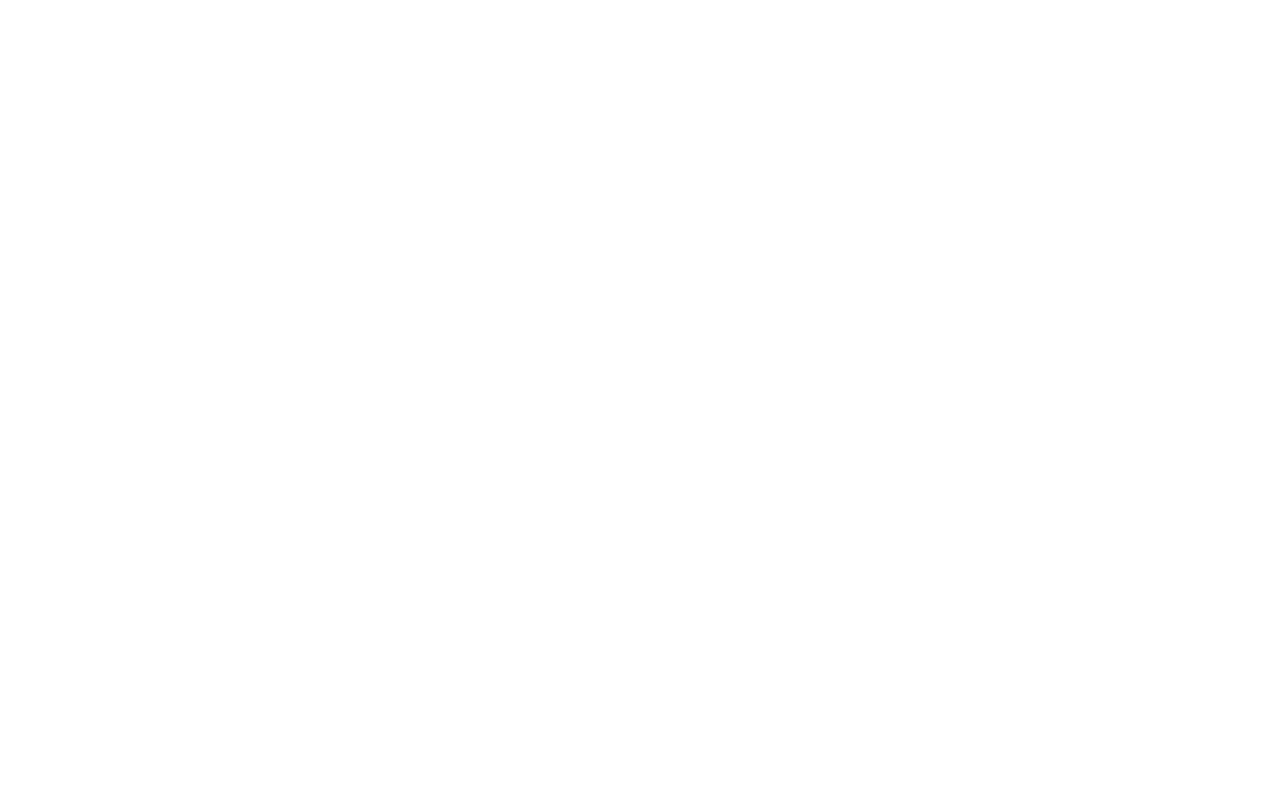
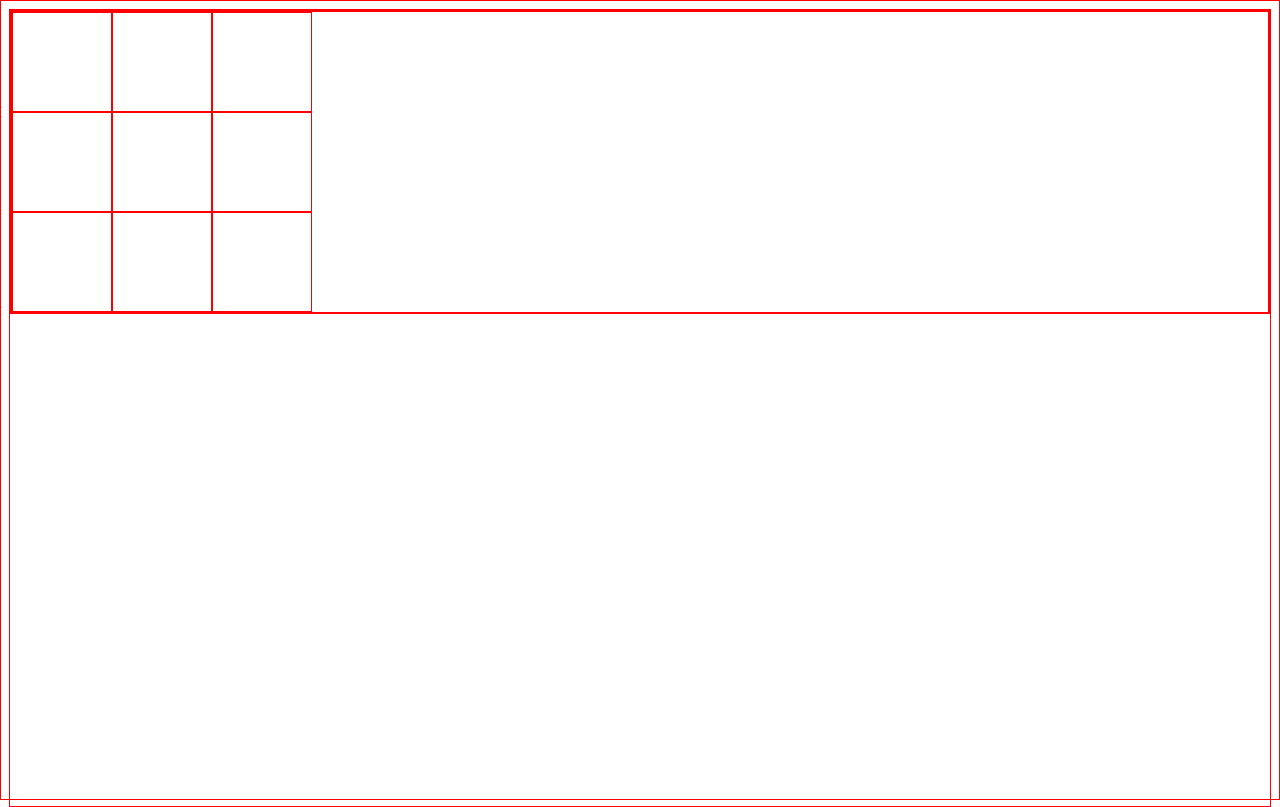
Before and after one commit to heroes75/tic_tac_toe_project, a plain HTML site: page index.html in a window 1280 px wide. Drawn offline with Linux system fonts and the light colour scheme.

Commit message:
made all steps until step 5

```diff
--- a/index.html
+++ b/index.html
@@ -3,10 +3,15 @@
 <head>
     <meta charset="UTF-8">
     <meta name="viewport" content="width=device-width, initial-scale=1.0">
+    <link rel="stylesheet" href="styles.css">
     <title>Document</title>
 </head>
 <body>
+    <div class="Gameboard-container">
+        <div class="array-container">
 
+        </div>
+    </div>
     <script src="script.js"></script>
 </body>
 </html>
--- a/script.js
+++ b/script.js
@@ -1,3 +1,4 @@
+const arrayContainer = document.querySelector(".array-container");
 const Gameboard = (function()  {
     let round = 1;
     const getRound = () => round;
@@ -14,9 +15,7 @@ const Gameboard = (function()  {
         for (let i = 0; i < array.length; i++) {
             for (let j = 0; j < array.length; j++) {
                 array[i][j] = "";
-
             }
-
         }
     }
     const getBoard = () => array
@@ -107,6 +106,28 @@ function createPlayer(name, marker) {
     return {name, marker, markTheGameboard, getScore, setScoreToZero}
 }
 
+const DOMhandler = (() => {
+
+    const displayArray = ((arr) => {
+        arrayContainer.textContent = ""
+        arr.forEach((el, i) => el.forEach((subEl, j) => {
+            const div = document.createElement("div");
+            div.classList.add("grid-case");
+            div.setAttribute("id", `x:${i}-y:${j}`);
+            div.textContent = subEl;
+            console.log(subEl);
+            arrayContainer.appendChild(div);
+        }));
+    })
+    displayArray(Gameboard.array);
+    const markTheScreenBoard = (() => {
+        arrayContainer.addEventListener("click", (e) => {
+            displayControler.getActiveUser().markTheGameboard(e.target.id[2], e.target.id[6]);
+            displayArray(Gameboard.array)
+        })
+    })()
+})()
+
 //const josh = createPlayer("josh", "O");
 //const mosh = createPlayer("mosh", "X");
 //josh.markTheGameboard(0, 0);
--- a/styles.css
+++ b/styles.css
@@ -0,0 +1,18 @@
+* {
+    box-sizing: border-box;
+    border: 1px solid red;
+}
+:root {
+    --length-case: 100px;
+}
+html, body {
+    height: 100%;
+}
+.grid-case{
+    height: var(--length-case);
+    width: var(--length-case);
+}
+.array-container {
+    display: grid;
+    grid-template-columns: repeat(3, var(--length-case))
+}
```
